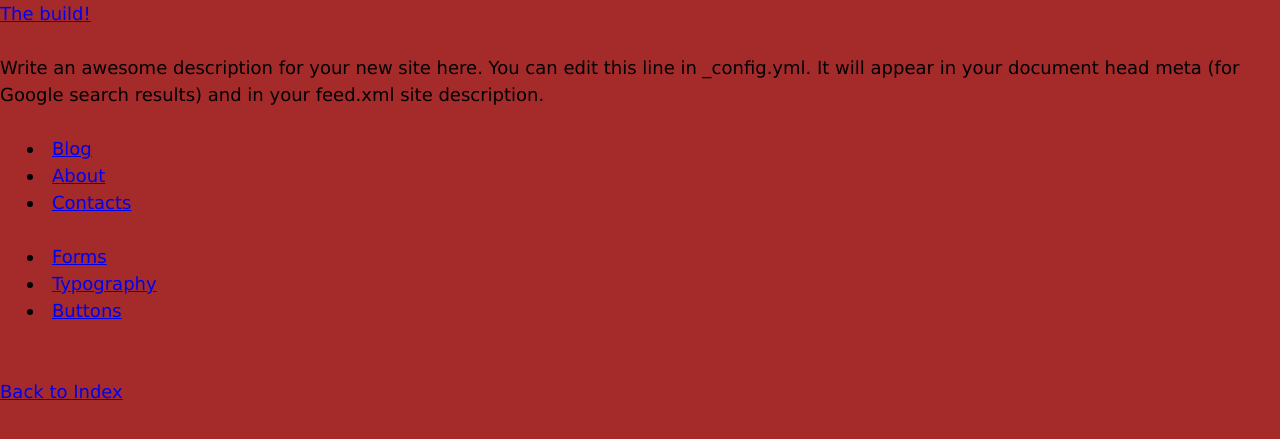
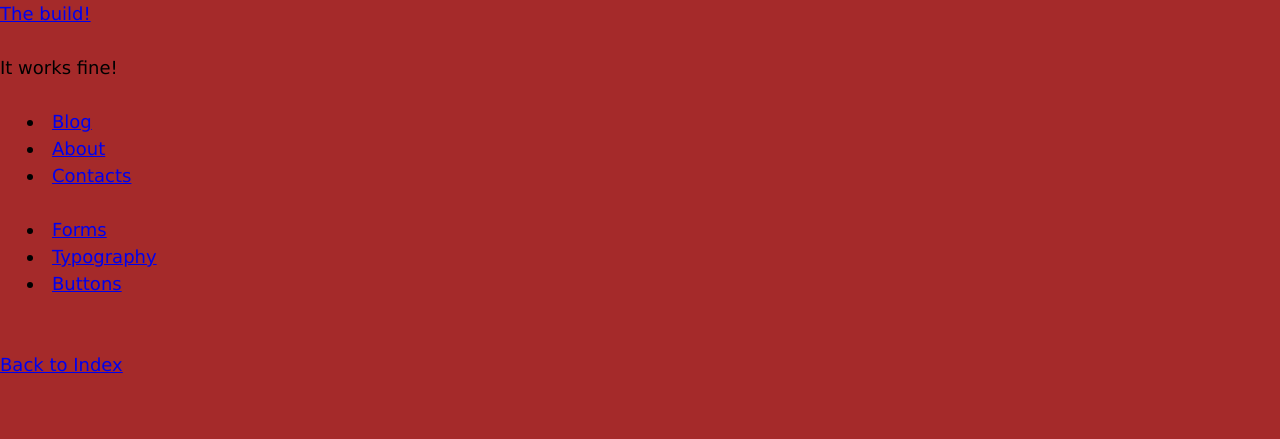
Before and after one commit to StoyanChepov/website-to-glory, a Jekyll site: the page built from csstest.html, in a window 1280 px wide. Shown: the top 439 px of the page. Built offline with Jekyll 4.4.1, drawn with Linux system fonts in a browser that asks for light colours.

Commit message:
description and paths fixed

```diff
--- a/_config.yml
+++ b/_config.yml
@@ -1,11 +1,7 @@
 # Welcome to Jekyll Settings!
 title: The build!
+email: s.chepov@abv.bg
 description: It works fine!
-email: s.chepov@abv.bg
-description: >- # this means to ignore newlines until "baseurl:"
-  Write an awesome description for your new site here. You can edit this
-  line in _config.yml. It will appear in your document head meta (for
-  Google search results) and in your feed.xml site description.
 baseurl: "/website-to-glory" # the subpath of your site, e.g. /blog
 url: "https://stoyanchepov.github.io" # the base hostname & protocol for your site, e.g. http://example.com
 twitter_username: schepov
--- a/csstest.html
+++ b/csstest.html
@@ -9,5 +9,5 @@
     <li><a href="{{ site.baseurl }}/csstest/buttons">Buttons</a></li>
 </ul>
 <p>
-    <p><a href="/">Back to Index</a></p>
+    <p><a href="{{ site.baseurl }}/">Back to Index</a></p>
 </p>
--- a/docs/csstest/index.html
+++ b/docs/csstest/index.html
@@ -35,7 +35,7 @@
     <li><a href="/website-to-glory/csstest/buttons">Buttons</a></li>
 </ul>
 <p>
-    <p><a href="/">Back to Index</a></p>
+    <p><a href="/website-to-glory/">Back to Index</a></p>
 </p>
         </main>
         <footer class="site-footer">
--- a/docs/feed.xml
+++ b/docs/feed.xml
@@ -1,4 +1,4 @@
-<?xml version="1.0" encoding="utf-8"?><feed xmlns="http://www.w3.org/2005/Atom" ><generator uri="https://jekyllrb.com/" version="3.8.4">Jekyll</generator><link href="http://localhost:4000/website-to-glory/feed.xml" rel="self" type="application/atom+xml" /><link href="http://localhost:4000/website-to-glory/" rel="alternate" type="text/html" /><updated>2018-11-12T19:02:15+02:00</updated><id>http://localhost:4000/website-to-glory/feed.xml</id><title type="html">The build!</title><subtitle>Write an awesome description for your new site here. You can edit this line in _config.yml. It will appear in your document head meta (for Google search results) and in your feed.xml site description.</subtitle><entry><title type="html">Welcome to my website!</title><link href="http://localhost:4000/website-to-glory/jekyll/update/2018/10/18/welcome-to-jekyll.html" rel="alternate" type="text/html" title="Welcome to my website!" /><published>2018-10-18T19:03:08+03:00</published><updated>2018-10-18T19:03:08+03:00</updated><id>http://localhost:4000/website-to-glory/jekyll/update/2018/10/18/welcome-to-jekyll</id><content type="html" xml:base="http://localhost:4000/website-to-glory/jekyll/update/2018/10/18/welcome-to-jekyll.html">&lt;p&gt;this is the first postthis is the first postthis is the first postthis is the first postthis is the first postthis is the first postthis is the first post&lt;/p&gt;
+<?xml version="1.0" encoding="utf-8"?><feed xmlns="http://www.w3.org/2005/Atom" ><generator uri="https://jekyllrb.com/" version="3.8.4">Jekyll</generator><link href="http://localhost:4000/website-to-glory/feed.xml" rel="self" type="application/atom+xml" /><link href="http://localhost:4000/website-to-glory/" rel="alternate" type="text/html" /><updated>2018-11-12T19:08:27+02:00</updated><id>http://localhost:4000/website-to-glory/feed.xml</id><title type="html">The build!</title><subtitle>Write an awesome description for your new site here. You can edit this line in _config.yml. It will appear in your document head meta (for Google search results) and in your feed.xml site description.</subtitle><entry><title type="html">Welcome to my website!</title><link href="http://localhost:4000/website-to-glory/jekyll/update/2018/10/18/welcome-to-jekyll.html" rel="alternate" type="text/html" title="Welcome to my website!" /><published>2018-10-18T19:03:08+03:00</published><updated>2018-10-18T19:03:08+03:00</updated><id>http://localhost:4000/website-to-glory/jekyll/update/2018/10/18/welcome-to-jekyll</id><content type="html" xml:base="http://localhost:4000/website-to-glory/jekyll/update/2018/10/18/welcome-to-jekyll.html">&lt;p&gt;this is the first postthis is the first postthis is the first postthis is the first postthis is the first postthis is the first postthis is the first post&lt;/p&gt;
 
 &lt;p&gt;this is the first postthis is the first postthis is the first postthis is the first postthis is the first postthis is the first postthis is the first postthis is the first postthis is the first postthis is the first postthis is the first post&lt;/p&gt;
 
```
